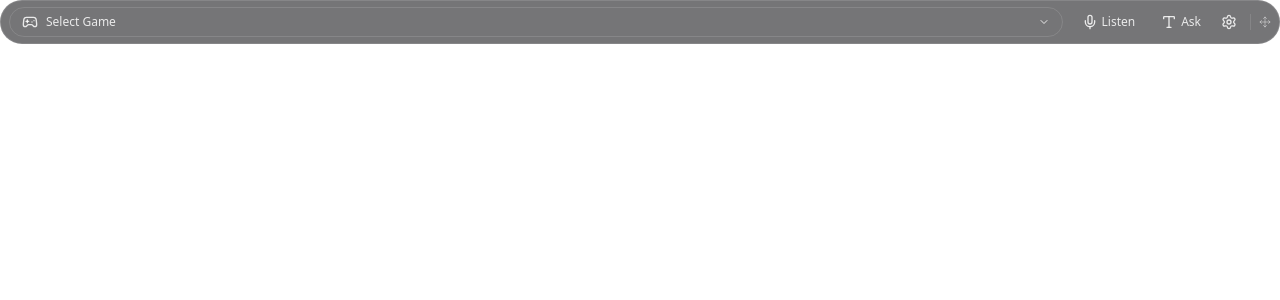
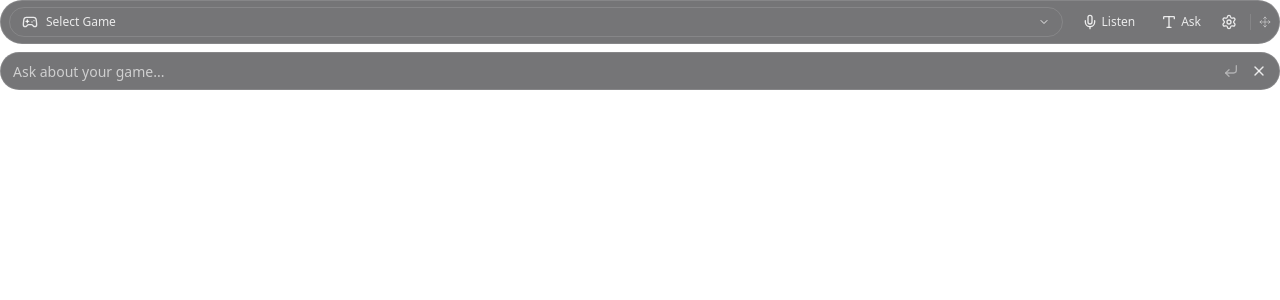
Before and after one commit to florian-lup/unstuck, a React (Vite) app: page / in a window 1280 px wide. Both pictures are taken after a click on the button "Ask". Shown: the top 300 px of the page. Built offline with nearby package versions, Linux system fonts and the light colour scheme.

Commit message:
feat: add input and integrate TextChat component into App

```diff
--- a/src/App.css
+++ b/src/App.css
@@ -24,9 +24,6 @@
   /* Gaming Border Colors */
   --gaming-border-primary: rgba(255, 255, 255, 0.12);
   --gaming-border-accent: rgba(0, 255, 255, 0.25);
-
-  /* Gaming Effects */
-  --gaming-blur: blur(12px);
 
   /* Gaming Transitions - removed for minimal UI */
 }
--- a/src/App.tsx
+++ b/src/App.tsx
@@ -1,5 +1,6 @@
 import { useState } from 'react'
 import { NavigationBar } from './components/navigation-bar'
+import { TextChat } from './components/text-chat'
 import { useKeyboardToggle } from './hooks/use-keyboard-toggle'
 import { useClickThrough } from './hooks/use-click-through'
 import './index.css'
@@ -12,17 +13,18 @@ interface Game {
 
 function App() {
   const [selectedGame, setSelectedGame] = useState<Game | null>(null)
+  const [isTextChatVisible, setIsTextChatVisible] = useState(false)
 
   const { isVisible: isNavigationBarVisible } = useKeyboardToggle({
     key: 'Backslash',
     modifiers: { shift: true },
   })
 
-  // Global click-through management - only when navbar is visible
+  // Global click-through management - when navbar or text chat is visible
   useClickThrough({
-    interactiveSelectors: isNavigationBarVisible
+    interactiveSelectors: (isNavigationBarVisible || isTextChatVisible)
       ? [
-          '[data-interactive-area]', // navbar, dropdowns, and any other interactive areas
+          '[data-interactive-area]', // navbar, text chat, dropdowns, and any other interactive areas
         ]
       : [],
   })
@@ -32,7 +34,7 @@ function App() {
   }
 
   const handleTextClick = () => {
-    // Handle text functionality here
+    setIsTextChatVisible(!isTextChatVisible)
   }
 
   const handleSettingsClick = () => {
@@ -45,6 +47,22 @@ function App() {
     // Handle game selection functionality here
   }
 
+  const handleSendMessage = (message: string) => {
+    console.log('Message sent:', message)
+    // Handle message sending functionality here
+    // You can integrate with your chat backend/AI here
+  }
+
+  const handleTextChatClose = () => {
+    setIsTextChatVisible(false)
+  }
+
+  const handleDropdownOpenChange = (open: boolean) => {
+    if (open && isTextChatVisible) {
+      setIsTextChatVisible(false)
+    }
+  }
+
   return (
     <>
       {isNavigationBarVisible && (
@@ -54,6 +72,13 @@ function App() {
           onSettingsClick={handleSettingsClick}
           onGameSelect={handleGameSelect}
           selectedGame={selectedGame}
+          onDropdownOpenChange={handleDropdownOpenChange}
+        />
+      )}
+      {isNavigationBarVisible && isTextChatVisible && (
+        <TextChat
+          onClose={handleTextChatClose}
+          onSendMessage={handleSendMessage}
         />
       )}
     </>
--- a/src/components/navigation-bar.tsx
+++ b/src/components/navigation-bar.tsx
@@ -17,6 +17,7 @@ interface NavigationBarProps {
   onSettingsClick?: () => void
   onGameSelect?: (game: Game) => void
   selectedGame?: Game | null
+  onDropdownOpenChange?: (open: boolean) => void
 }
 
 export function NavigationBar({
@@ -25,14 +26,19 @@ export function NavigationBar({
   onSettingsClick,
   onGameSelect,
   selectedGame,
+  onDropdownOpenChange,
 }: NavigationBarProps) {
   return (
     <div className="w-full mx-auto">
-      <InteractiveArea className="px-2 py-1.5 rounded-[2rem] border border-gaming-border-primary bg-gaming-bg-primary backdrop-blur-[12px]">
+      <InteractiveArea className="px-2 py-1.5 rounded-3xl border border-gaming-border-primary bg-gaming-bg-primary">
         <div className="flex items-center justify-between gap-2">
           {/* Game Selection Dropdown */}
           <div className="flex-1">
-            <SelectGame onGameSelect={onGameSelect} selectedGame={selectedGame} />
+            <SelectGame
+              onGameSelect={onGameSelect}
+              selectedGame={selectedGame}
+              onDropdownOpenChange={onDropdownOpenChange}
+            />
           </div>
 
           <div className="flex items-center gap-1">
--- a/src/components/select-game.tsx
+++ b/src/components/select-game.tsx
@@ -21,15 +21,16 @@ interface SelectGameProps {
   onGameSelect?: (game: Game) => void
   selectedGame?: Game | null
   className?: string
+  onDropdownOpenChange?: (open: boolean) => void
 }
 
-export function SelectGame({ onGameSelect, selectedGame, className = '' }: SelectGameProps) {
+export function SelectGame({ onGameSelect, selectedGame, className = '', onDropdownOpenChange }: SelectGameProps) {
   const handleGameSelect = (game: Game) => {
     onGameSelect?.(game)
   }
 
   return (
-    <Dropdown className={className}>
+    <Dropdown className={className} onOpenChange={onDropdownOpenChange}>
       <Dropdown.Trigger>
         {selectedGame ? (
           <>
--- /dev/null
+++ b/src/components/text-chat.tsx
@@ -0,0 +1,65 @@
+import React, { useState } from 'react'
+import { Input } from './ui/input'
+import { InteractiveArea } from './interactive-area'
+import { CornerDownLeft, X } from 'lucide-react'
+import { Button } from './ui/button'
+
+interface TextChatProps {
+  onClose?: () => void
+  onSendMessage?: (message: string) => void
+}
+
+export function TextChat({ onClose, onSendMessage }: TextChatProps) {
+  const [message, setMessage] = useState('')
+
+  const handleSubmit = (e: React.FormEvent) => {
+    e.preventDefault()
+    if (message.trim()) {
+      onSendMessage?.(message.trim())
+      setMessage('') // Clear input after sending
+    }
+  }
+
+  const handleKeyDown = (e: React.KeyboardEvent) => {
+    if (e.key === 'Escape') {
+      onClose?.()
+    }
+  }
+
+  return (
+    <div className="w-full mx-auto mt-2">
+      <InteractiveArea className="p-0 rounded-3xl border border-gaming-border-primary bg-gaming-bg-primary">
+        <form onSubmit={handleSubmit} className="relative">
+          <Input
+            value={message}
+            onChange={(e) => setMessage(e.target.value)}
+            onKeyDown={handleKeyDown}
+            placeholder="Ask about your game..."
+            className="w-full pr-20" // Add right padding for buttons
+            autoFocus
+          />
+          <div className="absolute right-2 top-1/2 -translate-y-1/2 flex items-center gap-1">
+            <Button
+              type="submit"
+              variant="gaming"
+              size="icon"
+              className="size-6 p-0 rounded-full"
+              disabled={!message.trim()}
+            >
+              <CornerDownLeft className="w-3 h-3" />
+            </Button>
+            <Button
+              type="button"
+              onClick={onClose}
+              variant="gaming"
+              size="icon"
+              className="size-6 p-0 rounded-full"
+            >
+              <X className="w-3 h-3" />
+            </Button>
+          </div>
+        </form>
+      </InteractiveArea>
+    </div>
+  )
+}
--- /dev/null
+++ b/src/components/ui/input.tsx
@@ -0,0 +1,42 @@
+import * as React from "react"
+
+import { cn } from "@/lib/utils"
+
+function Input({ className, type, ...props }: React.ComponentProps<"input">) {
+  return (
+    <input
+      type={type}
+      data-slot="input"
+      className={cn(
+        // Base gaming input styling
+        "h-9 w-full min-w-0 rounded-3xl px-3 py-1 text-sm outline-none",
+        "text-gaming-text-primary placeholder:text-gaming-text-secondary",
+
+        // Gaming selection styling
+        "selection:bg-gaming-accent-primary selection:text-gaming-bg-primary",
+
+        // File input gaming styling
+        "file:inline-flex file:h-7 file:border-0 file:bg-transparent file:px-2 file:py-1",
+        "file:text-sm file:font-medium file:text-gaming-text-secondary",
+        "file:hover:text-gaming-accent-primary",
+
+        // Gaming disabled state
+        "disabled:pointer-events-none disabled:cursor-not-allowed",
+        "disabled:opacity-50 disabled:bg-gaming-bg-primary",
+        "disabled:text-gaming-text-muted",
+
+        // Gaming invalid state
+        "aria-invalid:border-red-400/60 aria-invalid:shadow-[0_0_0_2px_rgba(239,68,68,0.3)]",
+        "aria-invalid:bg-gaming-bg-secondary",
+
+        // Gaming transitions
+        "transition-all duration-200 ease-in-out",
+
+        className
+      )}
+      {...props}
+    />
+  )
+}
+
+export { Input }
```
